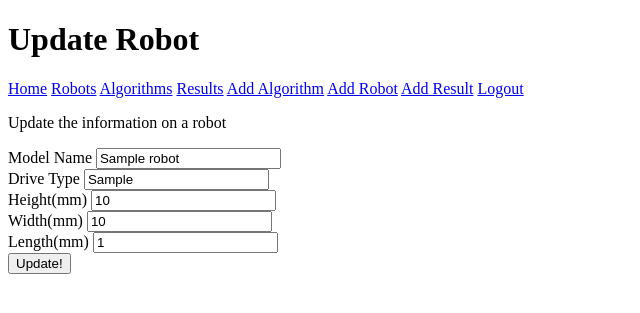
After one commit to Sboncio/Flask-website, a Flask app: page /update_robot/1 in a window 1280 px wide. The commit adds this page. Shown: the top 313 px of the page, without its empty margins (0-640 px from the left). Run offline with Flask 2, Linux system fonts and the light colour scheme; a user stored in the database is signed in; tables that the repository leaves empty hold one stand-in row (values such as "Sample post").

Commit message:
Safeguarding

```diff
--- a/application/forms.py
+++ b/application/forms.py
@@ -79,6 +79,27 @@ class RobotForm(FlaskForm):
 
     submit = SubmitField('Add!')
 
+class UpdateRobotForm(FlaskForm):
+    model_name = StringField('Model Name',
+        validators= [
+            DataRequired(),
+            Length(min=2, max=50)
+        ]
+    )
+
+    drive_type = StringField('Drive Type',
+        validators=[
+            DataRequired(),
+            Length(min=2,max=50)
+        ]
+    )
+
+    height = IntegerField('Height(mm)')
+    width = IntegerField('Width(mm)')
+    length = IntegerField('Length(mm)')
+
+    submit = SubmitField('Update!')
+
 class AlgorithmForm(FlaskForm):
     algorithm_name = StringField('Algorithm name',
         validators = [
--- a/application/routes.py
+++ b/application/routes.py
@@ -1,7 +1,7 @@
 from flask import render_template, redirect, url_for, request
 from application import app, db, bcrypt
 from application.models import Robots, Algorithms, Users, Results
-from application.forms import RobotForm, AlgorithmForm, RegistrationForm, LoginForm, ResultForm
+from application.forms import RobotForm, AlgorithmForm, RegistrationForm, LoginForm, ResultForm, UpdateRobotForm
 from flask_login import login_user, current_user,logout_user, login_required
 
 @app.route('/')
@@ -86,6 +86,33 @@ def addRobot():
 
     return render_template('add_robot.html', title='Add Robot', form=form)
 
+@app.route('/update_robot/<int:robot_id>',methods=['GET', 'POST'])
+@login_required
+def updateRobot(robot_id):
+    form = UpdateRobotForm()
+    robotModel = Robots.query.filter_by(id=robot_id).first()
+    if form.validate_on_submit():
+        robotData = Robots(
+            model_name = form.model_name.data,
+            drive_type = form.drive_type.data,
+            height = form.height.data,
+            width = form.width.data,
+            length = form.length.data
+        )
+        db.session.commit()
+
+        return redirect(url_for('robot'))
+
+    elif request.method == 'GET':
+        form.model_name.data = robotModel.model_name
+        form.drive_type.data = robotModel.drive_type
+        form.height.data = robotModel.height
+        form.width.data = robotModel.width
+        form.length.data = robotModel.length
+
+    return render_template('update_robot.html', title='Update Robot', form=form, robotID=robotModel.id)
+
+
 @app.route('/register', methods=['GET', 'POST'])
 def register():
     form = RegistrationForm()
--- a/application/templates/home.html
+++ b/application/templates/home.html
@@ -1,4 +1,6 @@
 {% extends "layout.html" %}
 {% block body_content %}
-    <p>Welcome to the robotic test records</p>
+    <h1>Robot test</h1>
+    <p>Feel free to look at the robot models, algorithms and test results. </p>
+    <p>If you want to contribute login or register!</p>
 {% endblock %}
--- a/application/templates/robot.html
+++ b/application/templates/robot.html
@@ -3,11 +3,14 @@
     <p>A list of current robots in the database</p>
     {% for robot in robots %}
          <div>
-            <h2>{{ robot.model_name }}</h2>
+            <p><b>Model name:</b>{{ robot.model_name }}</p>
             <p><b>Drive type:</b> {{ robot.drive_type }}</p>
             <p><b>Height: </b> {{robot.height}}</p>
             <p><b>Width: </b> {{robot.width}}</p>
             <p><b>Length: </b> {{robot.length}}</p>
+            <form action="{{url_for('updateRobot', robot_id=robotID)}}">
+                <input type="submit" value="update">
+            </a>
             <p>-----------------------------------------</p>
         </div>
     {% endfor %}
--- /dev/null
+++ b/application/templates/update_robot.html
@@ -0,0 +1,51 @@
+{% extends "layout.html" %}
+{% block body_content %}
+<p>Update the information on a robot</p>
+    <div class='form'>
+        <form method='POST' action=''>
+            {{ form.hidden_tag() }}
+            {{ form.model_name.label }}
+            {{ form.model_name }}
+            {% if form.model_name.errors %}
+                {% for error in form.model_name.errors %}
+                    <span>{{ error }}</span>
+                {% endfor %}
+            {% endif %}
+            <br>
+            {{ form.drive_type.label }}
+            {{ form.drive_type }}
+            {% if form.drive_type.errors %}
+                {% for error in form.drive_type.errors %}
+                    <span>{{ error }}</span>
+                {% endfor %}
+            {% endif %}
+            <br>
+            {{ form.height.label }}
+            {{ form.height }}
+            {% if form.height.errors %}
+                {% for error in form.height.errors %}
+                    <span>{{ error }}</span>
+                {% endfor %}
+            {% endif %}
+            <br>
+            {{ form.width.label }}
+            {{ form.width }}
+            {% if form.width.errors %}
+                {% for error in form.width.errors %}
+                    <span>{{ error }}</span>
+                {% endfor %}
+            {% endif %}
+            <br>
+            {{ form.length.label }}
+            {{ form.length }}
+            {% if form.length.errors %}
+                {% for error in form.length.errors %}
+                    <span>{{ error }}</span>
+                {% endfor %}
+            {% endif %}
+            <br>
+            {{ form.submit }}
+        </form>
+    </div>
+
+{% endblock %}
```
